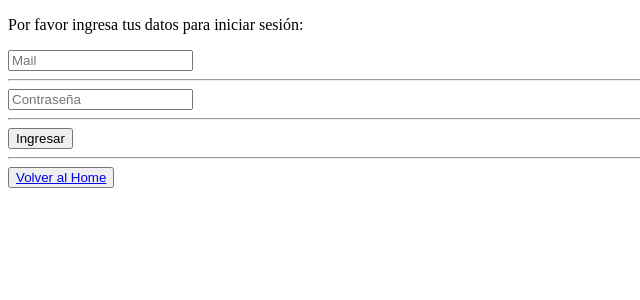
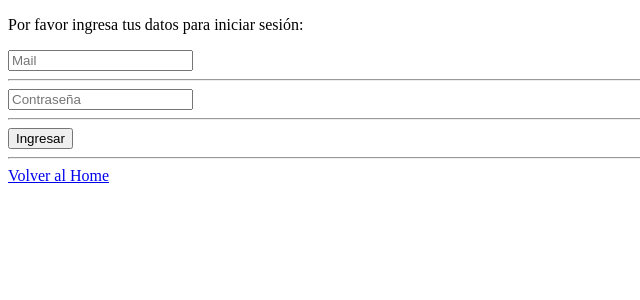
Before and after one commit to marusaez/SprintProject-4-Acamica, a React (Create React App) app: page /Login in a window 1280 px wide. Shown: the top 300 px of the page, without its empty margins (0-640 px from the left). Built offline with nearby package versions, Linux system fonts and the light colour scheme; no server answers; the database is empty.

Commit message:
commit edit buttons

```diff
--- a/src/components/Login.jsx
+++ b/src/components/Login.jsx
@@ -13,9 +13,7 @@ const Login = () => {
                 <hr />
                 <input type="submit" value="Ingresar" />
                 <hr />
-                <button>
-                    <Link to="/">Volver al Home</Link>
-                </button>
+                <Link to="/">Volver al Home</Link>
             </form>
         </div>
      );
--- a/src/components/Register.jsx
+++ b/src/components/Register.jsx
@@ -15,9 +15,7 @@ const Register = () => {
                 <hr />
                 <input type="submit" value="Registrar datos" />
                 <hr />
-                <button>
-                    <Link to="/">Volver al Home</Link>
-                </button>
+                <Link to="/">Volver al Home</Link>
             </form>
         </div>
      );
--- a/src/components/Tweets.jsx
+++ b/src/components/Tweets.jsx
@@ -22,9 +22,7 @@ const Tweets = () => {
                 <button onClick={() => deleteTweet(tweet.id)}>Eliminar tweet</button>
                 <button onClick={() => updateTweet(tweet)}>Me gusta</button>
                 <hr />
-                <button>
-                    <Link to="/">Volver al Home</Link>
-                </button>
+                <Link to="/">Volver al Home</Link>
               </div>
 
             )
```
